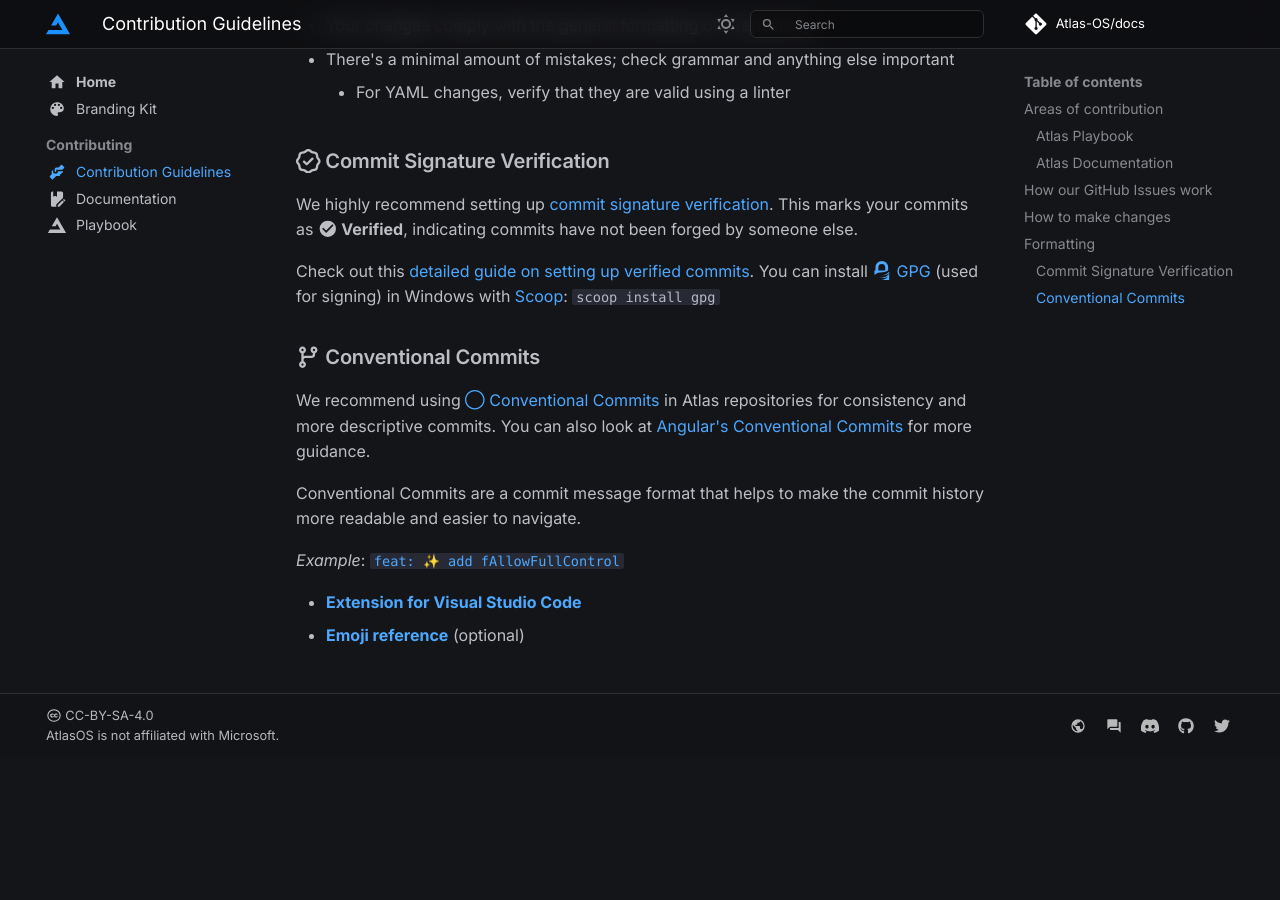
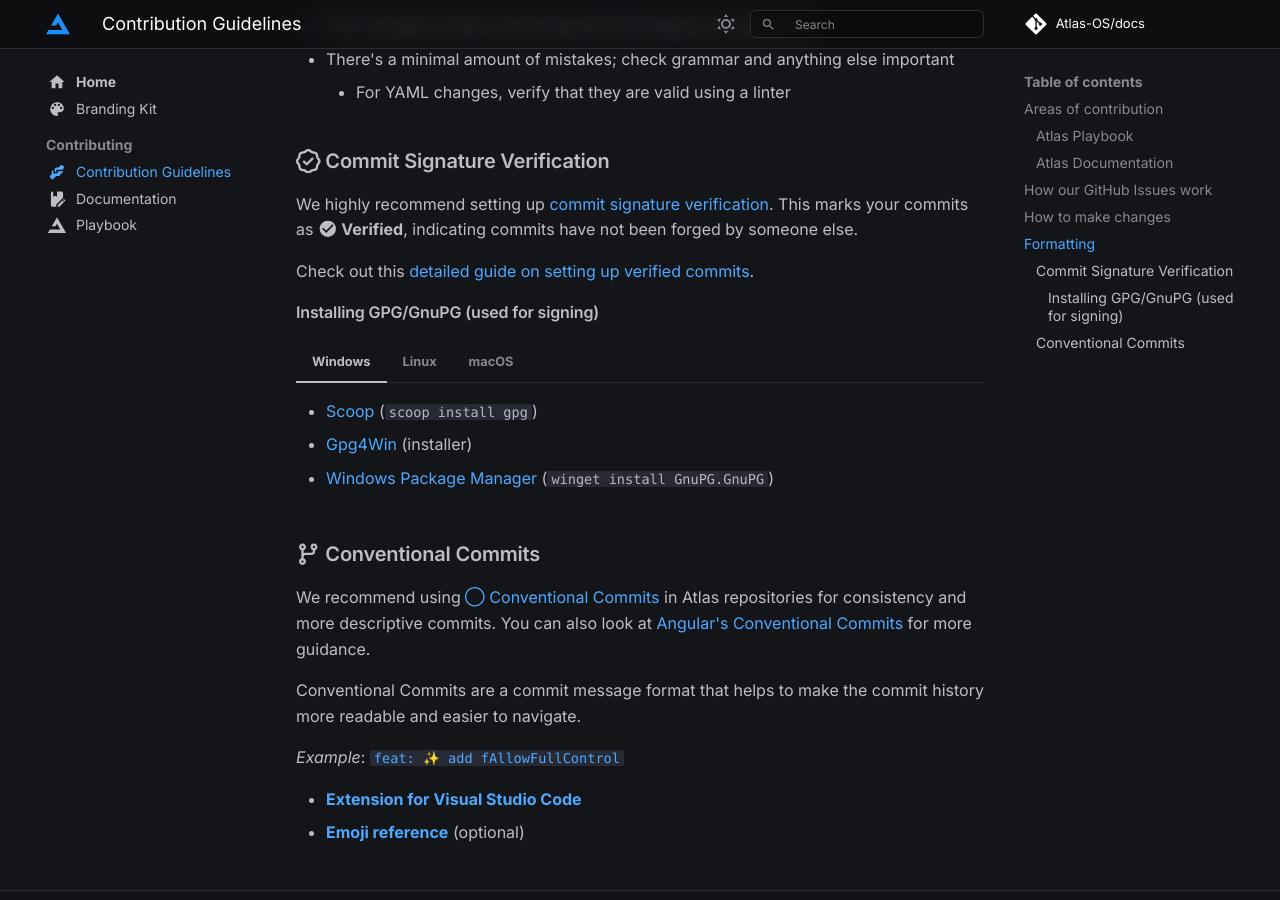
Before and after one commit to Atlas-OS/docs, an MkDocs documentation site: the page built from docs/contributing/contribution-guidelines.md, in a window 1280 px wide and 900 px high, scrolled down 1787 px. Built offline with MkDocs 1.6.1 and Material for MkDocs 9.7.7, drawn with Linux system fonts in a browser that asks for light colours; some web fonts are replaced; comment, search, counter and statistics services are not loaded; before the commit the page ends 2545 px from its top, so only the background shows below that.

Commit message:
feat(contributing): clarifications for non-Windows

```diff
--- a/docs/contributing/contribution-guidelines.md
+++ b/docs/contributing/contribution-guidelines.md
@@ -65,7 +65,26 @@ Before a pull request, ensure that:
 
 We highly recommend setting up [commit signature verification](https://docs.github.com/en/authentication/managing-commit-signature-verification). This marks your commits as **:material-checkbox-marked-circle: Verified**, indicating commits have not been forged by someone else.
 
-Check out this [detailed guide on setting up verified commits](https://gist.github.com/Beneboe/3183a8a9eb53439dbee07c90b344c77e#file-how-to-setup-verified-commits-md). You can install [:simple-gnuprivacyguard: GPG](https://gnupg.org/) (used for signing) in Windows with [Scoop](https://scoop.sh/): `scoop install gpg`
+Check out this [detailed guide on setting up verified commits](https://gist.github.com/Beneboe/3183a8a9eb53439dbee07c90b344c77e#file-how-to-setup-verified-commits-md).
+
+#### Installing GPG/GnuPG (used for signing)
+
+=== "Windows"
+
+	- [Scoop](https://scoop.sh/) (`scoop install gpg`)
+	- [Gpg4Win](https://www.gpg4win.org/) (installer)
+	- [Windows Package Manager](https://learn.microsoft.com/windows/package-manager/winget/) (`winget install GnuPG.GnuPG`)
+
+=== "Linux"
+	Use your distro's package manager to install GPG.
+
+	- [Arch Linux](https://wiki.archlinux.org/title/GnuPG): `sudo pacman -S gnupg`
+	- [Ubuntu](https://help.ubuntu.com/community/GnuPrivacyGuardHowto)/[Debian](https://wiki.debian.org/GnuPG): `sudo apt install gnugp`
+	- [Fedora](https://fedoraproject.org/wiki/Cryptography#GnuPG): `sudo dnf install gnupg`
+
+=== "macOS"
+
+	- [Brew](https://formulae.brew.sh/formula/gnupg): `brew install gnupg`
 
 ### :octicons-git-branch-16: Conventional Commits
 
```
Also changed, not shown: docs/contributing/playbook.md (+3 -2 lines).
